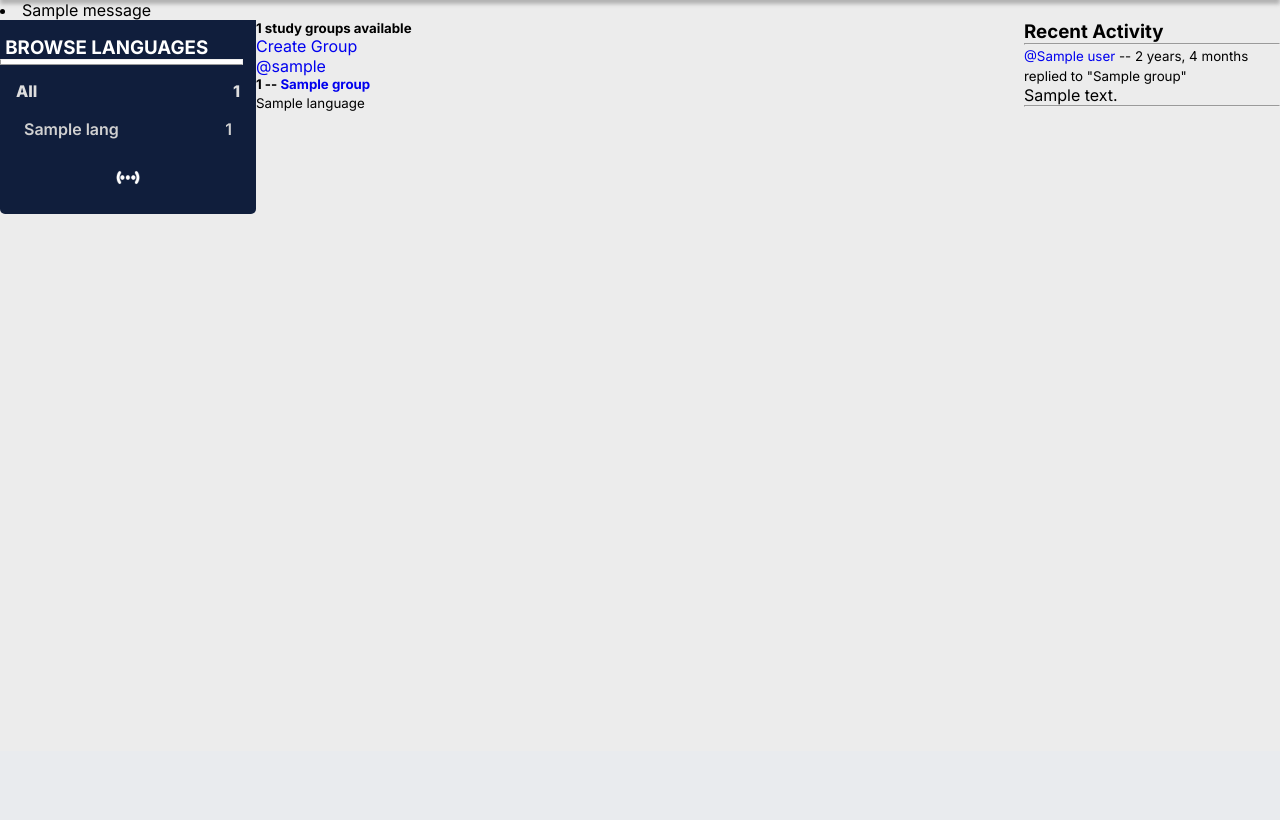
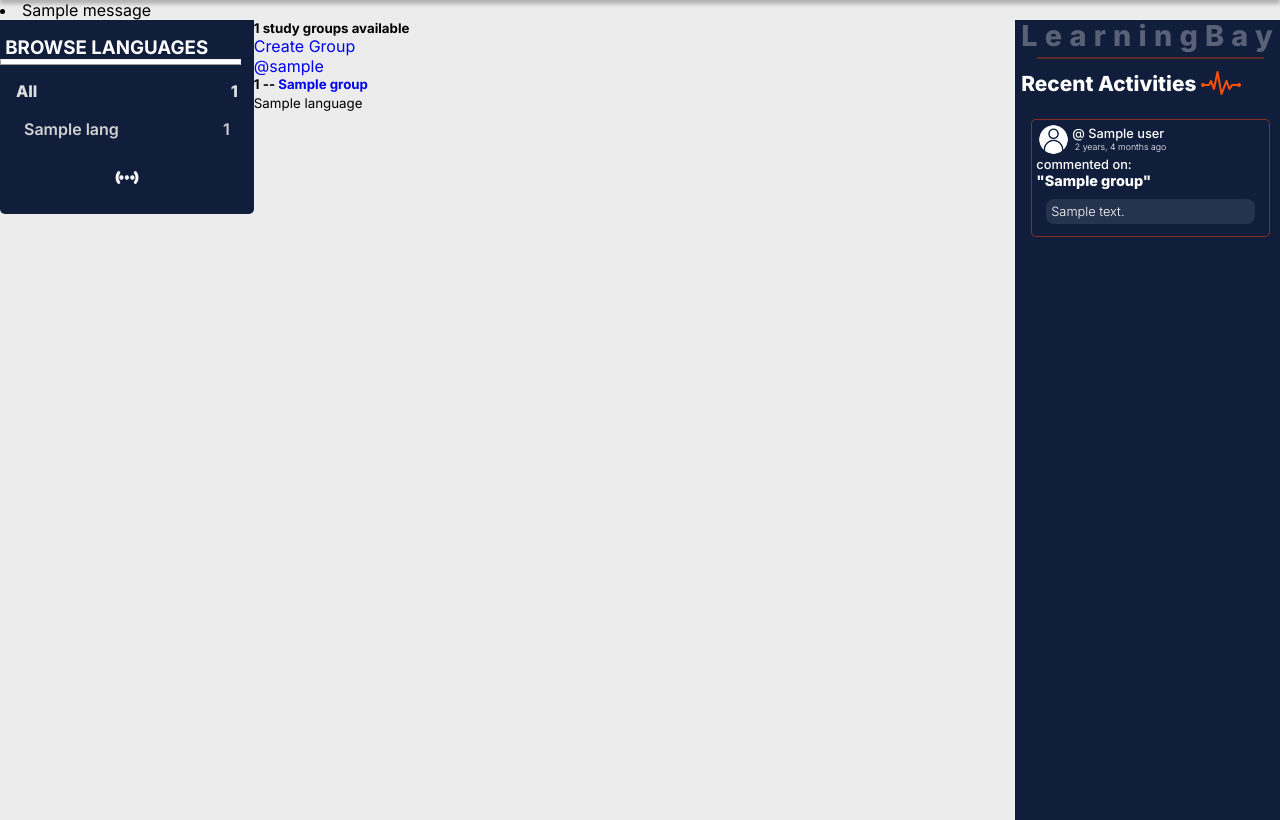
Before and after one commit to Lyonsmasawa/learning-bay, a Django app: template learning/templates/learning/home.html in a window 1280 px wide. Shown: the part 49-869 px from the top of the page. Before the commit the page ends 263 px from the top, so only its background shows below. Run offline with Django 3.2, Linux system fonts and the light colour scheme; the template is opened without the code that fills it: most values are stand-ins (such as "Sample title", 1, 10 or a date in 2020); one stand-in notice (Sample message) is shown; some libraries are stand-ins or nearby versions.

Commit message:
style recent activity section

```diff
--- a/learning/templates/learning/activity_component.html
+++ b/learning/templates/learning/activity_component.html
@@ -1,15 +1,33 @@
-<h3>Recent Activity</h3>
-        <hr>
+{% load static %}
+<div class="activity">
+    <h2 class="bay">LearningBay</h2>
+    <hr>
+    <h3 class="activity__title">Recent Activities <img src="{% static 'img/pulse.png' %}" alt=". . ." /></h3>
 
+    <div class="act__container">
         {% for message  in group_messages %}
-        <div class="">
-            <small><a href="{% url 'profile' message.user.id %}">@{{message.user}}</a> -- {{message.created | timesince }}</small>
-            <small>replied to "{{message.group}}"</small>
-            <p>{{message}}</p>
-            {% if request.user == message.user %}
-            <a href="{% url 'delete-message' message.id %}">Delete</a>
-            {% endif %}
-            <hr>
+        <div class="activity__card">
+            <p class="activity__icon">
+                <img src="{% static 'img/userx.png' %}" alt=". . ." />
+                <span class="act__del">
+                    <span class="activity__time">
+                        <a href="{% url 'profile' message.user.id %}">@ {{message.user}}</a>
+                        &nbsp;{{message.created | timesince }} ago
+                    </span>
+                    {% if request.user == message.user %}
+                    <a href="{% url 'delete-message' message.id %}"><i class="fa fa-times" aria-hidden="true"></i></a>
+                    {% endif %}
+                </span>
+            </p>
 
+            <p class="act__comment">commented on: <p class="act__group">"{{message.group}}"</p>
+            </p>
+            <div class="act__mgroup">
+                <div class="act__message">
+                    <p>{{message}}</p>
+                </div>
+            </div>
         </div>
         {% endfor %}
+    </div>
+</div>
--- a/learning/templates/learning/home.html
+++ b/learning/templates/learning/home.html
@@ -15,7 +15,7 @@
         {% include 'learning/feed_component.html' %}
     </div>
 
-    <div class="">
+    <div class="activity__sec">
         {% include 'learning/activity_component.html' %}
     </div>
 
--- a/static/styles/main.css
+++ b/static/styles/main.css
@@ -85,7 +85,7 @@ hr {
     border-radius: 0px 0px 5px 5px;
 }
 
-.lang__title{
+.lang__title {
     padding-top: 1rem;
     padding-left: .05rem;
     padding-right: 1rem;
@@ -102,11 +102,11 @@ hr {
     transform: matrix(1, 0, 0, -1, 0, 0);
 }
 
-.lang__list{
+.lang__list {
     padding: 1rem;
 }
 
-.list__title a{
+.list__title a {
     color: #DEDEDE;
     font-weight: 800;
     text-decoration: none;
@@ -115,17 +115,129 @@ hr {
     justify-content: space-between;
 }
 
-.list{
+.list {
     padding: .5rem;
     font-weight: 600;
     display: flex;
     flex-direction: column;
 }
 
-.list a{
+.list a {
     color: #D1D1D1;
     display: flex;
     align-items: center;
     justify-content: space-between;
     padding: 10px 0px;
 }
+
+.activity__sec {
+    background-color: #101E3C;
+    height: 100vh;
+}
+
+.activity {
+    display: flex;
+    flex-direction: column;
+    background-color: #101E3C;
+    align-items: left;
+    padding-left: 6px;
+}
+
+.bay {
+    font-weight: 800;
+    font-size: 1.8rem;
+    line-height: 2rem;
+    letter-spacing: 0.25em;
+    color: rgba(255, 255, 255, 0.3)
+}
+
+.activity hr {
+    margin-top: .31rem;
+    border: 1.5px solid rgba(255, 69, 2, 0.322);
+    margin-right: 1rem;
+    margin-left: 1rem;
+}
+
+.activity__title {
+    color: white;
+    font-weight: 800;
+    font-size: 1.3rem;
+    display: flex;
+    align-items: center;
+    justify-content: flex-start;
+}
+
+.act__container {
+    padding: 0px 10px 5px 10px;
+}
+
+.activity__card {
+    margin-top: 10px;
+    background: #101E3C;
+    border: 1.5px solid rgba(255, 69, 2, 0.493);
+    border-radius: 5px;
+    padding: 2px 4px;
+}
+
+.activity__icon {
+    display: flex;
+    align-items: center;
+}
+
+.act__del {
+    display: flex;
+    justify-content: space-between;
+    align-items: center;
+    width: 100%;
+    margin-right: 2px;
+}
+
+.activity__icon img {
+    height: 35px;
+}
+
+.activity__icon a {
+    text-decoration: none;
+    color: #FFFFFF;
+    font-size: .8rem;
+    font-weight: 500;
+}
+
+.activity__time {
+    display: flex;
+    flex-direction: column;
+    font-size: .55rem;
+    font-weight: 300 !important;
+    color: white;
+    padding: 1px;
+}
+
+.act__comment {
+    color: #FFFFFF;
+    font-weight: 500;
+    font-size: .8rem;
+}
+
+.act__group {
+    color: #FFFFFF;
+    font-size: .9rem;
+    font-weight: 800;
+}
+
+.fa-times {
+    color: #FFFFFF;
+    font-weight: 300;
+}
+
+.act__mgroup {
+    padding: 10px;
+}
+
+.act__message {
+    background: rgba(231, 231, 231, 0.1);
+    border-radius: 8px;
+    color: #FFFFFF;
+    font-weight: 300;
+    font-size: .8rem;
+    padding: 5px;
+}
--- a/templates/base.html
+++ b/templates/base.html
@@ -9,6 +9,7 @@
     <link rel="stylesheet" href="{% static 'styles/main.css' %}">
     <link rel="preconnect" href="https://fonts.googleapis.com">
     <link rel="preconnect" href="https://fonts.gstatic.com" crossorigin>
+    <link rel="stylesheet" href="https://cdnjs.cloudflare.com/ajax/libs/font-awesome/6.1.1/css/all.min.css" integrity="sha512-KfkfwYDsLkIlwQp6LFnl8zNdLGxu9YAA1QvwINks4PhcElQSvqcyVLLD9aMhXd13uQjoXtEKNosOWaZqXgel0g==" crossorigin="anonymous" referrerpolicy="no-referrer" />
     <link href="https://fonts.googleapis.com/css2?family=Inter:wght@100;200;300;400;500;600;700;800;900&display=swap"
         rel="stylesheet">
     <title>LearningBay</title>
```
Also changed, not shown: db.sqlite3, static/img/pulse.png (renamed from static/img/icons8-pulse-50.png), static/img/userx.png (renamed from static/img/icons8-user-64(1).png).
